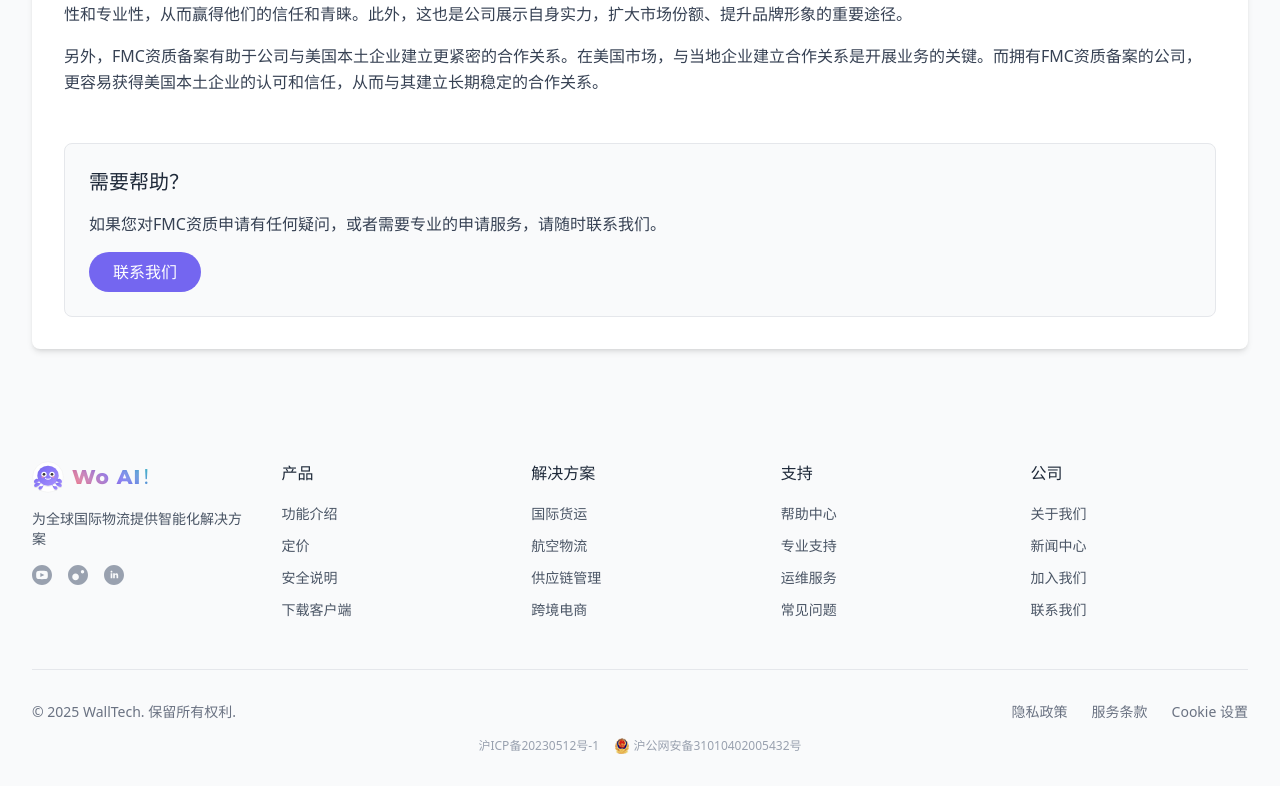
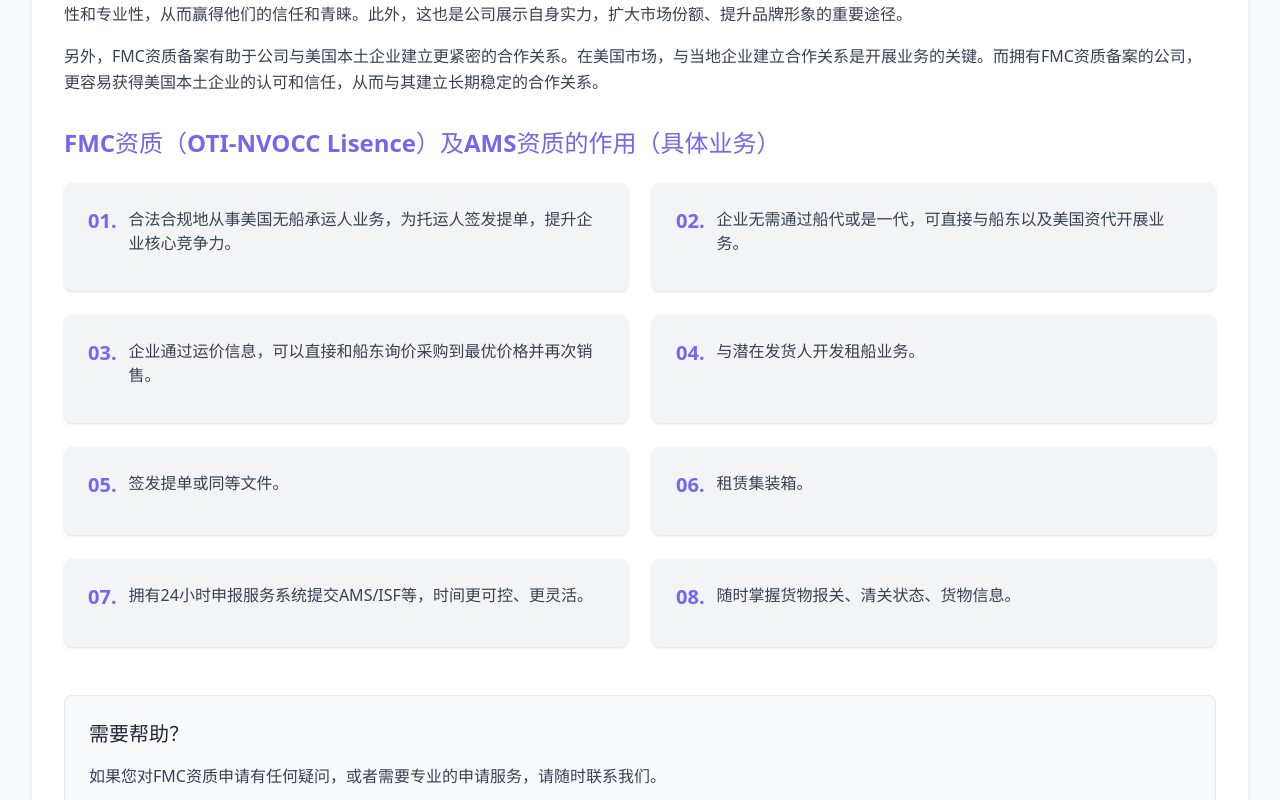
Before and after one commit to LeoYang9189/wooo, a React (Vite) app: page /fmc-qualification in a window 1280 px wide. Shown: the part 1340-2140 px from the top of the page. Built offline with nearby package versions, Linux system fonts and the light colour scheme.

Commit message:
添加FMC资质（OTI-NVOCC Lisence）及AMS资质的作用（具体业务）部分

```diff
--- a/src/components/pages/FMCQualification.tsx
+++ b/src/components/pages/FMCQualification.tsx
@@ -377,6 +377,93 @@ const FMCQualification = () => {
                   </div>
                 </div>
 
+                {/* FMC资质及AMS资质的作用 */}
+                <div>
+                  <h2 className="text-2xl font-bold text-primary mb-6">FMC资质（OTI-NVOCC Lisence）及AMS资质的作用（具体业务）</h2>
+
+                  <div className="grid grid-cols-1 md:grid-cols-2 gap-6 mb-8">
+                    {/* 作用1 */}
+                    <div className="bg-gray-100 p-6 rounded-lg shadow-sm hover:shadow-md transition-shadow duration-300">
+                      <div className="flex items-start mb-3">
+                        <span className="text-primary font-bold text-xl mr-3">01.</span>
+                        <p className="text-gray-700">
+                          合法合规地从事美国无船承运人业务，为托运人签发提单，提升企业核心竞争力。
+                        </p>
+                      </div>
+                    </div>
+
+                    {/* 作用2 */}
+                    <div className="bg-gray-100 p-6 rounded-lg shadow-sm hover:shadow-md transition-shadow duration-300">
+                      <div className="flex items-start mb-3">
+                        <span className="text-primary font-bold text-xl mr-3">02.</span>
+                        <p className="text-gray-700">
+                          企业无需通过船代或是一代，可直接与船东以及美国资代开展业务。
+                        </p>
+                      </div>
+                    </div>
+
+                    {/* 作用3 */}
+                    <div className="bg-gray-100 p-6 rounded-lg shadow-sm hover:shadow-md transition-shadow duration-300">
+                      <div className="flex items-start mb-3">
+                        <span className="text-primary font-bold text-xl mr-3">03.</span>
+                        <p className="text-gray-700">
+                          企业通过运价信息，可以直接和船东询价采购到最优价格并再次销售。
+                        </p>
+                      </div>
+                    </div>
+
+                    {/* 作用4 */}
+                    <div className="bg-gray-100 p-6 rounded-lg shadow-sm hover:shadow-md transition-shadow duration-300">
+                      <div className="flex items-start mb-3">
+                        <span className="text-primary font-bold text-xl mr-3">04.</span>
+                        <p className="text-gray-700">
+                          与潜在发货人开发租船业务。
+                        </p>
+                      </div>
+                    </div>
+
+                    {/* 作用5 */}
+                    <div className="bg-gray-100 p-6 rounded-lg shadow-sm hover:shadow-md transition-shadow duration-300">
+                      <div className="flex items-start mb-3">
+                        <span className="text-primary font-bold text-xl mr-3">05.</span>
+                        <p className="text-gray-700">
+                          签发提单或同等文件。
+                        </p>
+                      </div>
+                    </div>
+
+                    {/* 作用6 */}
+                    <div className="bg-gray-100 p-6 rounded-lg shadow-sm hover:shadow-md transition-shadow duration-300">
+                      <div className="flex items-start mb-3">
+                        <span className="text-primary font-bold text-xl mr-3">06.</span>
+                        <p className="text-gray-700">
+                          租赁集装箱。
+                        </p>
+                      </div>
+                    </div>
+
+                    {/* 作用7 */}
+                    <div className="bg-gray-100 p-6 rounded-lg shadow-sm hover:shadow-md transition-shadow duration-300">
+                      <div className="flex items-start mb-3">
+                        <span className="text-primary font-bold text-xl mr-3">07.</span>
+                        <p className="text-gray-700">
+                          拥有24小时申报服务系统提交AMS/ISF等，时间更可控、更灵活。
+                        </p>
+                      </div>
+                    </div>
+
+                    {/* 作用8 */}
+                    <div className="bg-gray-100 p-6 rounded-lg shadow-sm hover:shadow-md transition-shadow duration-300">
+                      <div className="flex items-start mb-3">
+                        <span className="text-primary font-bold text-xl mr-3">08.</span>
+                        <p className="text-gray-700">
+                          随时掌握货物报关、清关状态、货物信息。
+                        </p>
+                      </div>
+                    </div>
+                  </div>
+                </div>
+
                 {/* 联系我们部分 */}
                 <div className="mt-12 bg-gray-50 p-6 rounded-lg border border-gray-200">
                   <h2 className="text-xl font-bold text-gray-800 mb-4">需要帮助？</h2>
```
